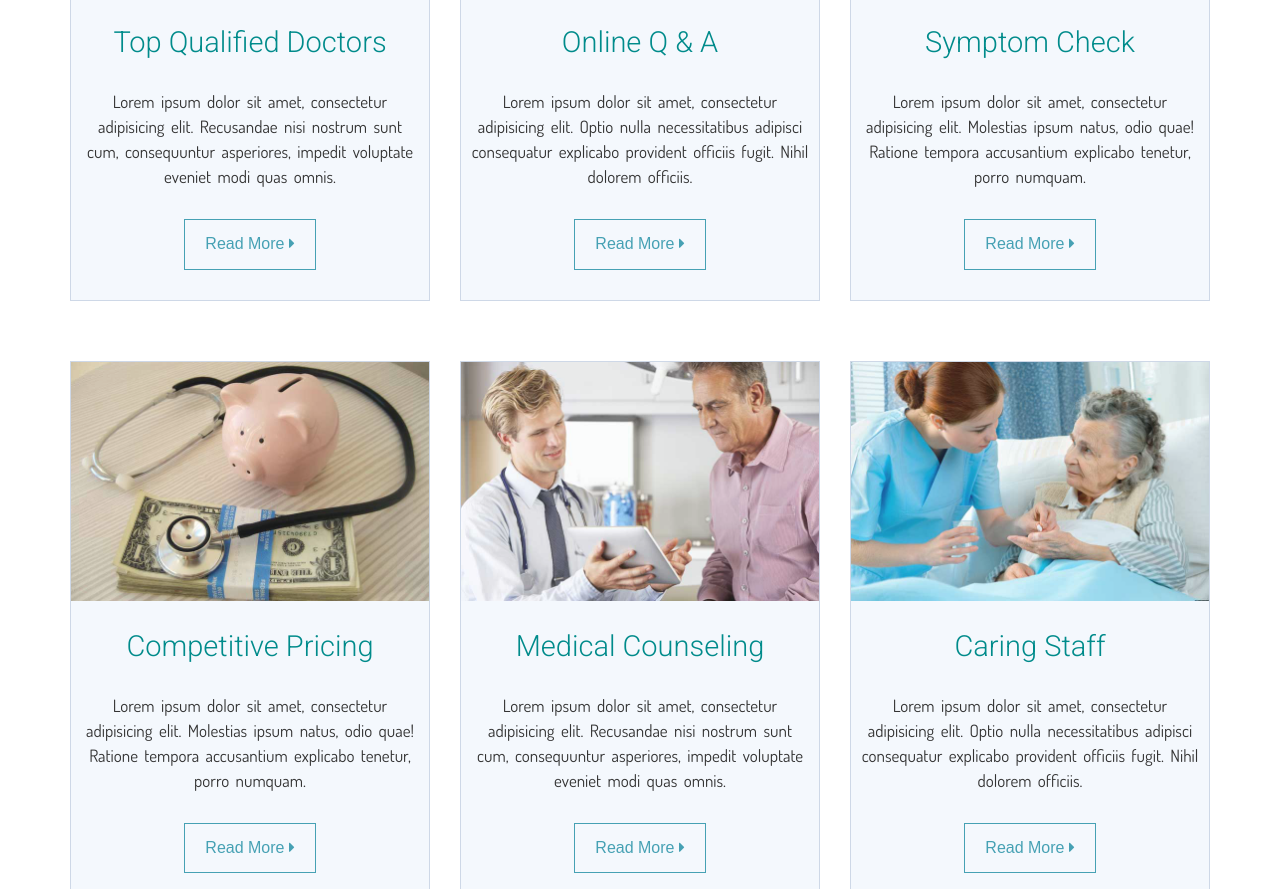
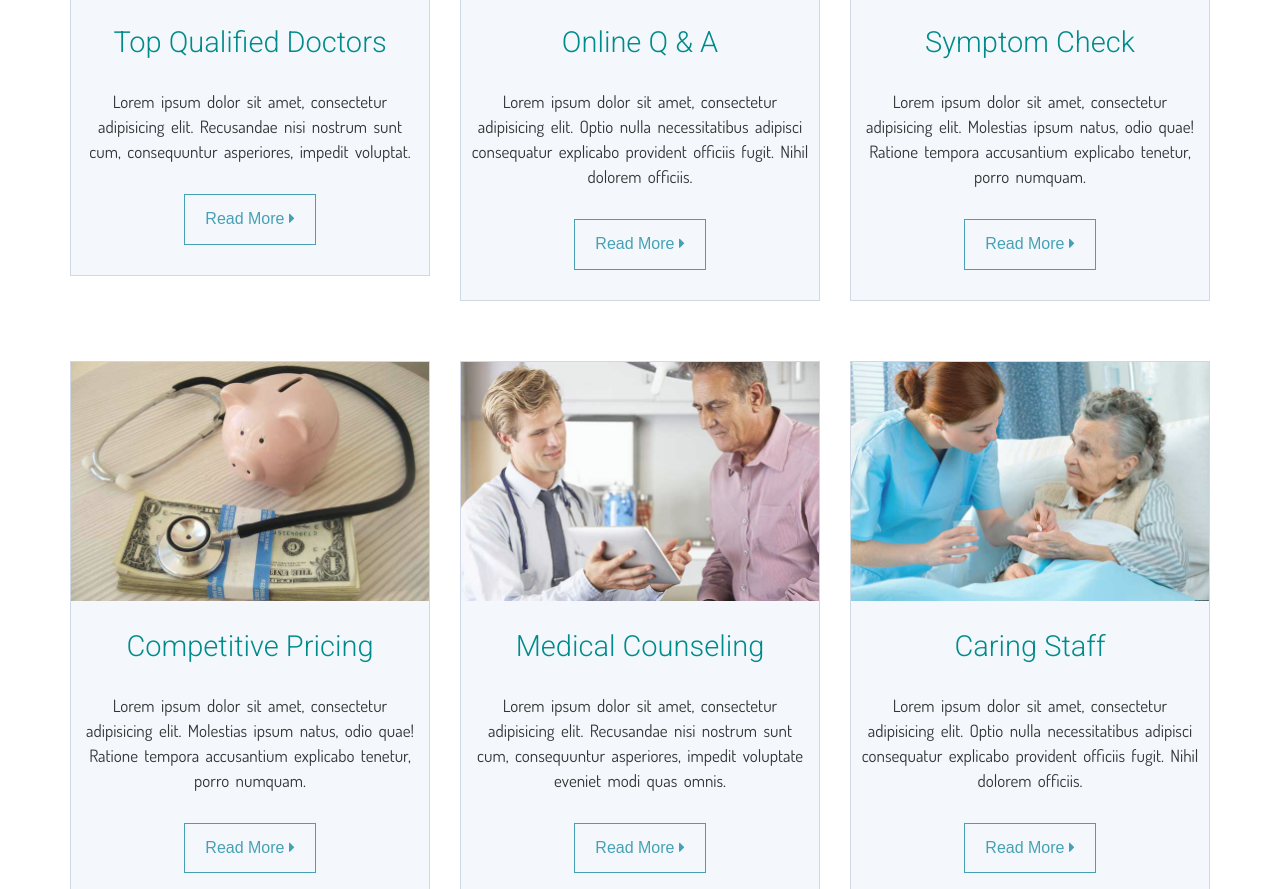
Before and after one commit to shivamtandon200500/HealthCare, a plain HTML site: page index.html in a window 1280 px wide. Shown: the part 1595-2484 px from the top of the page. Drawn offline with Linux system fonts and the light colour scheme.

Commit message:
Update index.html

```diff
--- a/index.html
+++ b/index.html
@@ -143,7 +143,7 @@
 							</div>
 							<div class= "service-description text-center">
 								<h4 class= "service-heading">Top Qualified Doctors</h4>
-								<p>Lorem ipsum dolor sit amet, consectetur adipisicing elit. Recusandae nisi nostrum sunt cum, consequuntur asperiores, impedit voluptate eveniet modi quas omnis.</p>
+								<p>Lorem ipsum dolor sit amet, consectetur adipisicing elit. Recusandae nisi nostrum sunt cum, consequuntur asperiores, impedit voluptat.</p>
 								<a href="#" class="rm-btn btn btn-primary">
 										Read More <i class="fa fa-caret-right"></i></a>
 							</div>
```
